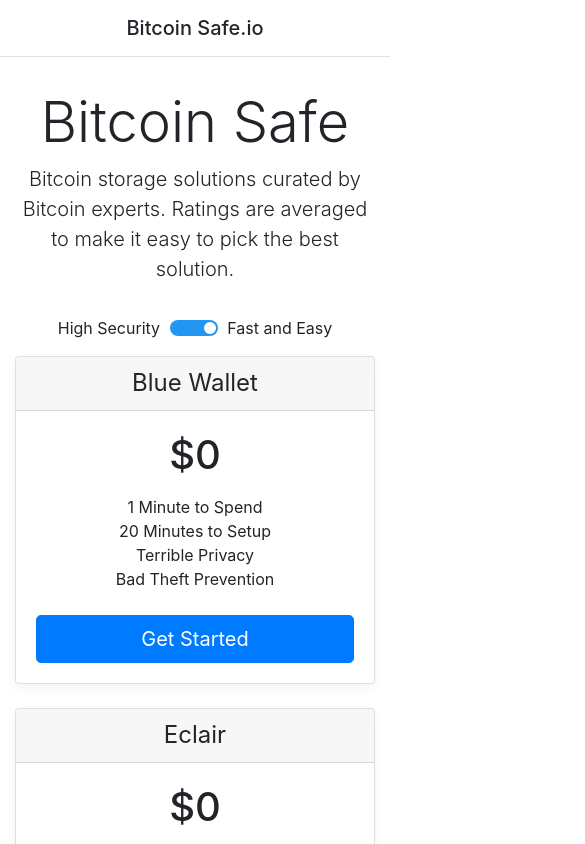
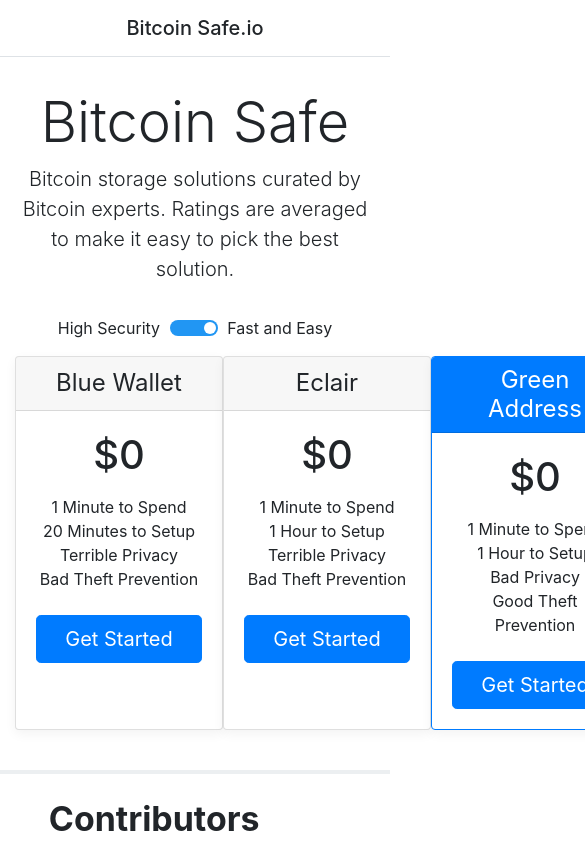
Before and after one commit to WinterWeatherman/BitcoinSafe, a Vue app: page / in a window 390 px wide. Shown: the top 844 px of the page, 585 px wide, since content can reach past the window. Built offline with nearby package versions, Linux system fonts and the light colour scheme; the HTML template or start-up script is replaced by a standard one.

Commit message:
fixed mobile styling

```diff
--- a/src/App.vue
+++ b/src/App.vue
@@ -82,7 +82,6 @@
   border: 0.06rem solid #007bff;
 }
 
-@media (min-width: 576px)
 .card-deck {
     display: -webkit-box;
     display: -ms-flexbox;
@@ -91,17 +90,7 @@
     -webkit-box-direction: normal;
     -ms-flex-direction: row;
     flex-direction: row;
-}
-
-@media (max-width: 576px)
-.card-deck {
-    display: -webkit-box;
-    display: -ms-flexbox;
-    display: flex;
-    -webkit-box-orient: vertical;
-    -webkit-box-direction: normal;
-    -ms-flex-direction: column;
-    flex-direction: column;
+    min-width: 18 rem!important;
 }
 
 #app {
```
